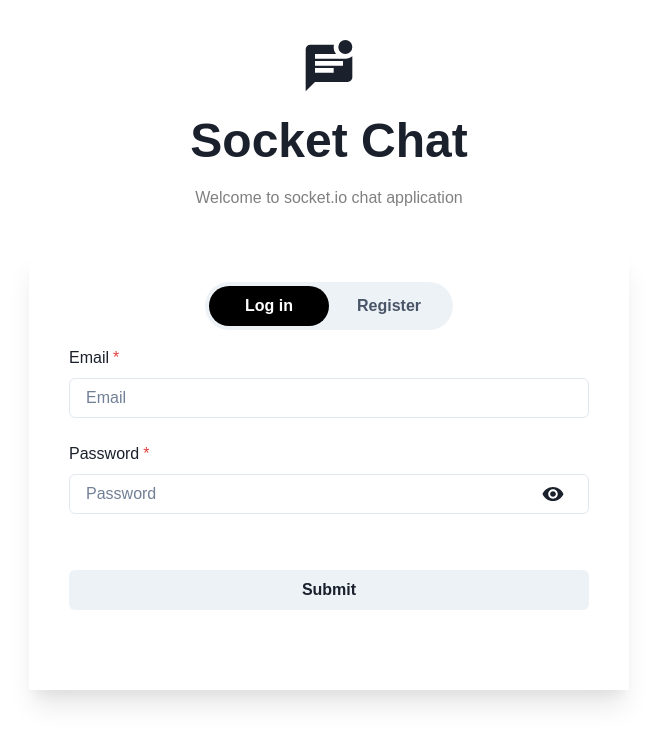
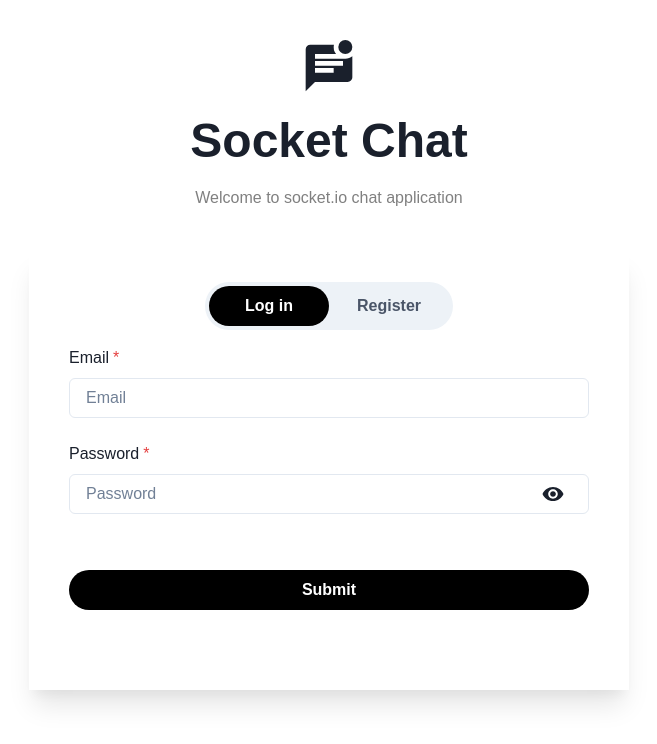
Before and after one commit to GavinITP/socket-chat-app, a React (Vite) app in the folder frontend/: page / in a window 1280 px wide. Shown: the top 744 px of the page, without its empty margins (311-968 px from the left). Built offline with nearby package versions, Linux system fonts and the light colour scheme; no server answers.

Commit message:
style: black submit button

```diff
--- a/frontend/src/components/LoginForm.tsx
+++ b/frontend/src/components/LoginForm.tsx
@@ -55,7 +55,15 @@
           </InputGroup>
         </Box>
 
-        <Button my={8}>Submit</Button>
+        <Button
+          my={8}
+          bgColor={"black"}
+          color={"white"}
+          borderRadius={"full"}
+          _hover={{ bgColor: "gray.200", color: "black" }}
+        >
+          Submit
+        </Button>
       </FormControl>
     </VStack>
   );
--- a/frontend/src/components/RegisterForm.tsx
+++ b/frontend/src/components/RegisterForm.tsx
@@ -91,7 +91,15 @@
           </InputGroup>
         </Box>
 
-        <Button my={8}>Submit</Button>
+        <Button
+          my={8}
+          bgColor={"black"}
+          color={"white"}
+          borderRadius={"full"}
+          _hover={{ bgColor: "gray.200", color: "black" }}
+        >
+          Submit
+        </Button>
       </FormControl>
     </VStack>
   );
```
